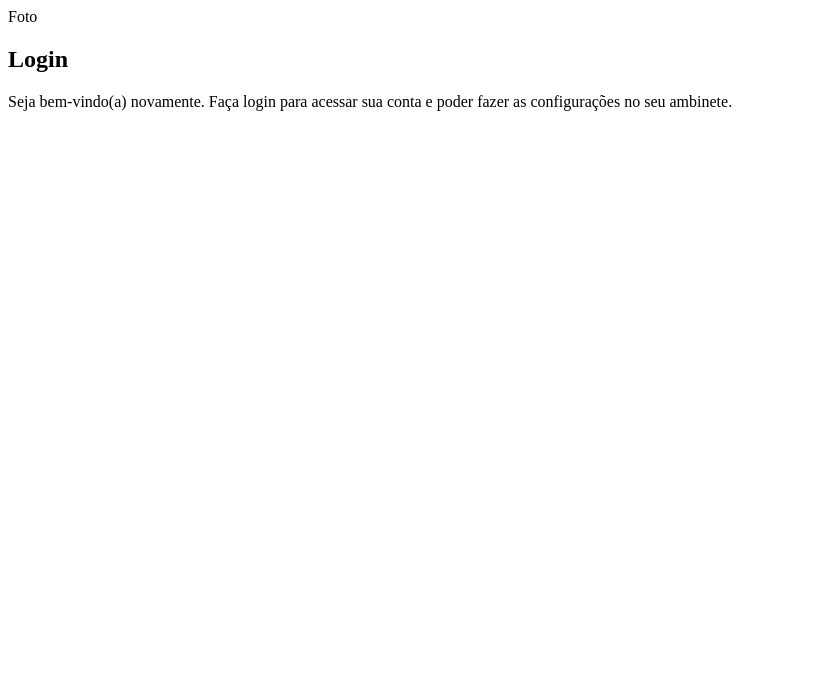
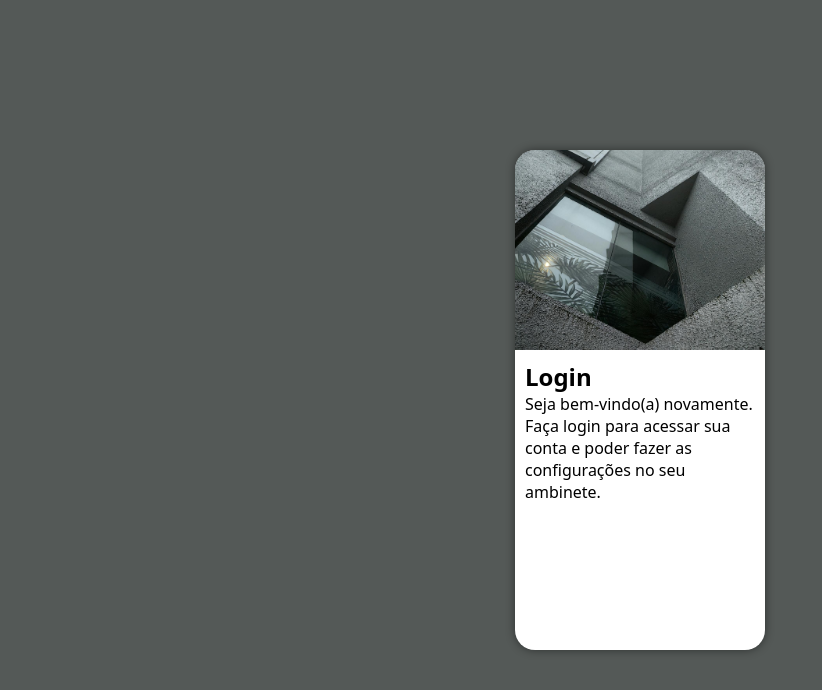
Before and after one commit to AnaLuizaDornas/projeto-login, a plain HTML site: page index.html in a window 1280 px wide. Shown: the whole page, without its empty margins (0-822 px from the left). Drawn offline with Linux system fonts and the light colour scheme.

Commit message:
interface

```diff
--- a/estilos/style.css
+++ b/estilos/style.css
@@ -2,5 +2,55 @@
 
 /*
 Paleta de cores
-Verde: #49a09d
-Lilás: #5f2c82
+Cinza escuro: #1A261C
+Cinza claro: #545957
+*/
+
+*{
+  font-family: system-ui, -apple-system, BlinkMacSystemFont, 'Segoe UI', Roboto, Oxygen, Ubuntu, Cantarell, 'Open Sans', 'Helvetica Neue', sans-serif;
+
+    padding: 0px;
+    margin: 0px;
+    box-sizing: border-box;
+
+}
+
+body, html {
+
+ background-color: #545957;
+ height: 100vh;
+ width: 100vw;
+}
+
+main {
+  position: relative;
+  height: 100vh;
+  width: 100vw;
+}
+
+section#login {
+  position: absolute;
+  top:50%;
+  left: 50%;
+  transform: translate(-50%, -50%);
+  overflow: hidden;
+
+  background-color: white;
+  width: 250px;
+  height: 500px;
+  border-radius: 20px;
+  box-shadow: 0px 0px 10px rgba(0, 0, 0, 0.455);
+}
+
+section#login > div#imagem {
+  display: block;
+  background: #545957 url(../imagens/metal.jpg) no-repeat;
+  background-size: cover;
+  background-position: left bottom;
+  height: 200px;
+}
+
+section#login > div#formulario {
+  display: block;
+  padding: 10px;
+}
--- a/index.html
+++ b/index.html
@@ -11,7 +11,7 @@
     <section id="login">
 
       <div id="imagem">
-        Foto
+        <!--Aqui vai a imagem nas CSS-->
       </div>
 
       <div id="formulario">
```
Also changed, not shown: imagens/pexels-hui-yi-chong-1765071594-28569413 (1).jpg (added).
